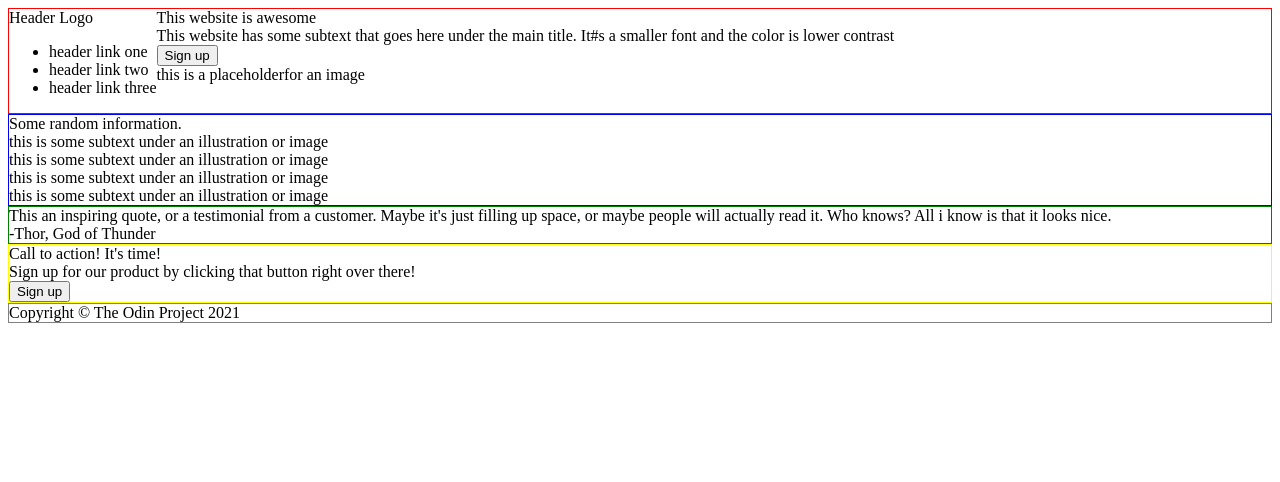
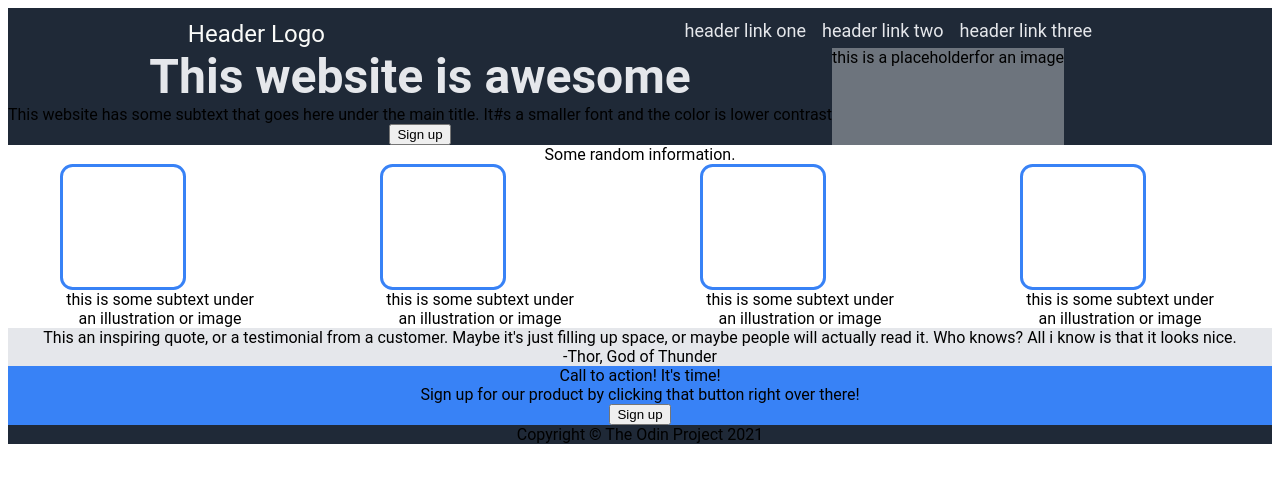
Before and after one commit to bgbgbgv/Landing-Page, a plain HTML site: page index.html in a window 1280 px wide. Drawn offline with Linux system fonts and the light colour scheme.

Commit message:
implement colors und a few text-sizes

```diff
--- a/index.html
+++ b/index.html
@@ -1,5 +1,6 @@
 <!DOCTYPE html>
 <html lang="en">
+
 <head>
     <meta charset="UTF-8">
     <meta http-equiv="X-UA-Compatible" content="IE=edge">
@@ -7,10 +8,11 @@
     <link rel="stylesheet" href="style.css">
     <title>Document</title>
 </head>
+
 <body>
     <div class="hero">
         <div class="header">
-            <span class="header-logo">Header Logo</span>
+            <div class="header-logo">Header Logo</div>
             <ul class="header-links">
                 <li>header link one</li>
                 <li>header link two</li>
@@ -23,7 +25,8 @@
                     This website is awesome
                 </div>
                 <div class="hero-secondary-text">
-                    This website has some subtext that goes here under the main title. It#s a smaller font and the color is lower contrast
+                    This website has some subtext that goes here under the main title. It#s a smaller font and the color
+                    is lower contrast
                 </div>
                 <button>
                     Sign up
@@ -39,7 +42,7 @@
         <div>
             Some random information.
         </div>
-        <div class="cards">
+        <div class="cards-container">
             <div class="card">
                 <div class="illustration-placeholder"></div>
                 <div class="illustration-subtext">
@@ -69,7 +72,8 @@
 
     <div class="quote-selection">
         <div class="quote-text">
-            This an inspiring quote, or a testimonial from a customer. Maybe it's just filling up space, or maybe people will actually read it. Who knows? All i know is that it looks nice.
+            This an inspiring quote, or a testimonial from a customer. Maybe it's just filling up space, or maybe people
+            will actually read it. Who knows? All i know is that it looks nice.
         </div>
         <div class="quote-author">
             -Thor, God of Thunder
@@ -77,13 +81,16 @@
     </div>
 
     <div class="call-to-action-area">
-        <div>
+        <div class="call-to-action-box">
+            <div class="left">
                 <div>Call to action! It's time!</div>
                 <div>Sign up for our product by clicking that button right over there!</div>
             </div>
             <button>
                 Sign up
             </button>
+        </div>
+
 
     </div>
 
@@ -92,4 +99,5 @@
     </div>
 
 </body>
+
 </html>
--- a/style.css
+++ b/style.css
@@ -1,26 +1,115 @@
 body {
+    display: flex;
+    flex-direction: column;
+    font-family: Roboto, sans-serif;
+    flex: 1;
+    text-align: center;
+}
+
+.hero {
+    background-color: #1f2937;
     display: flex;
     flex-direction: column;
 }
 
-.hero {
+.header {
     display: flex;
     flex-direction: row;
-    border: 1px solid red;
+    justify-content: space-around;
+    margin-top: 12px;
 }
 
-.random-information-area{
-    border: 1px solid blue;
+.header-logo {
+    font-size: 24px;
+    color: #f9faf8;
 }
 
+.header-links {
+    color: #e5e7eb;
+    font-size: 18px;
+    padding: 0;
+    margin: 0;
+    display: flex;
+    flex-direction: row;
+    gap: 16px;
+    list-style: none;
+    text-decoration: none;
+}
+
+.hero-content {
+    display: flex;
+    flex-direction: row;
+}
+
+.hero-left-content {
+
+}
+
+.hero-main-text {
+    font-size: 48px;
+    font-weight: bolder;
+    color: #e5e7eb;
+}
+
+.hero-secondary-text {
+
+}
+
+
+.foto-placeholder {
+    color: ;
+    background-color: #6d747d;
+}
+
+.cards-container {
+    display: flex;
+    justify-content: space-around;
+    gap: 16px;
+
+
+}
+
+.card {
+    display: flex;
+    flex-direction: column;
+    justify-content: center;
+    max-width: 200px;
+}
+
+.illustration-placeholder {
+    height: 120px;
+    width: 120px;
+    border: medium solid #3882f6;
+    border-radius: 10%;
+}
+
+.illustration-subtext {
+    text-align: center;
+}
+
+.random-information-area {}
+
 .quote-selection {
-    border: 1px solid green;
+    background-color: #e5e7eb;
+
+}
+
+.quote-text {
+
+}
+
+.quote-author {
+
 }
 
 .call-to-action-area {
-    border: 1px solid yellow;
+
+}
+
+.call-to-action-box {
+    background-color: #3882f6;
 }
 
 .footer {
-    border: 1px solid gray;
+    background-color: #1f2937;
 }
```
Lines whose indentation alone changed are shown as unchanged.
